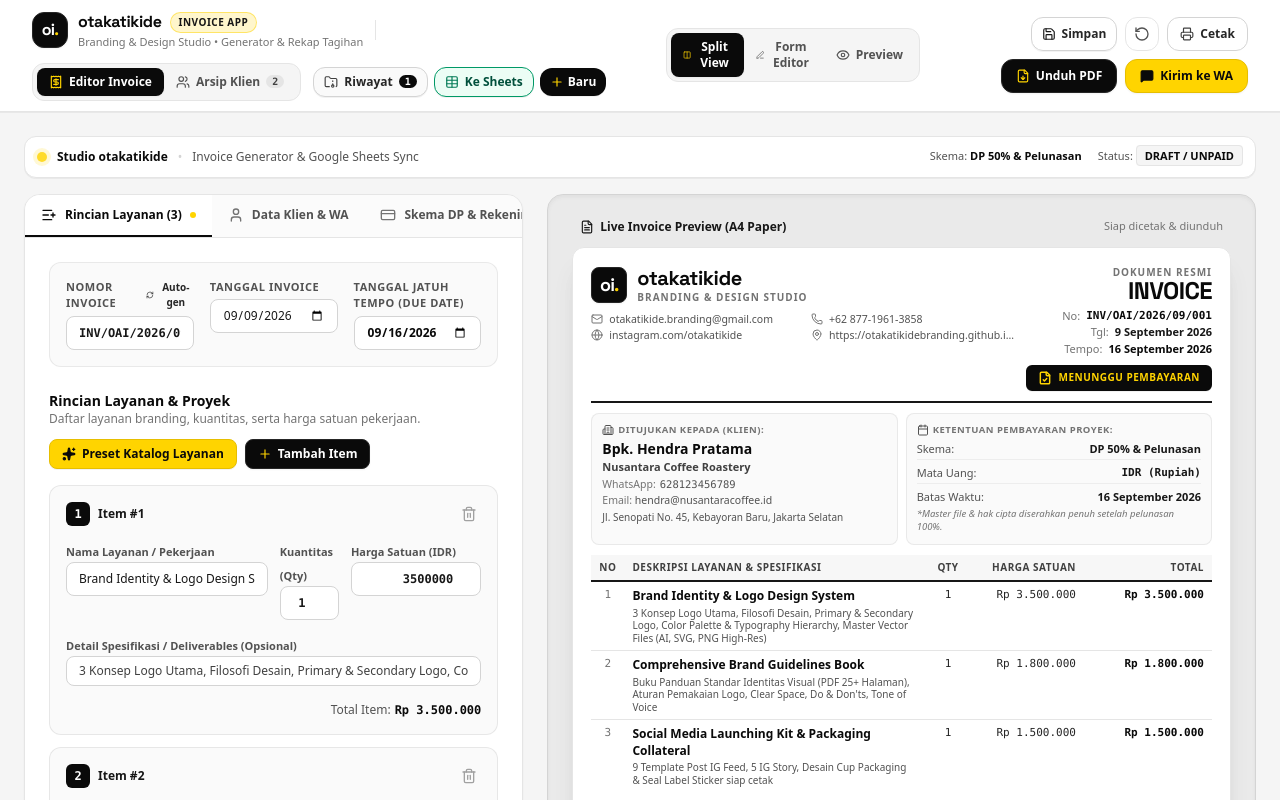
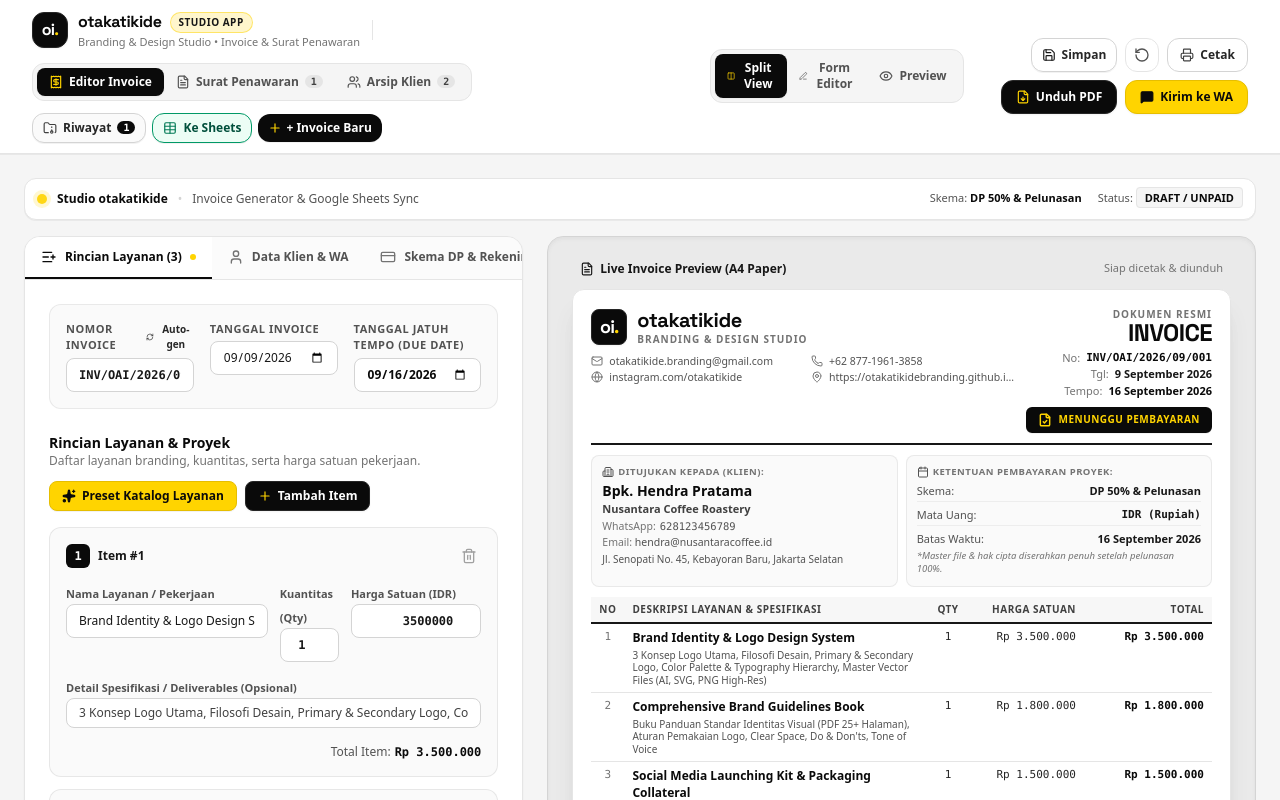
Before and after one commit to otakatikidebranding/invoice, a React (Vite) app: page / in a window 1280 px wide. Shown: the top 800 px of the page. Built offline with nearby package versions, Linux system fonts and the light colour scheme.

Commit message:
Update HeaderNavbar.tsx

```diff
--- a/src/components/HeaderNavbar.tsx
+++ b/src/components/HeaderNavbar.tsx
@@ -8,7 +8,6 @@
   Eye,
   RotateCcw,
   Sparkles,
-  Check,
   FolderArchive,
   Save,
   Plus,
@@ -17,15 +16,19 @@
   RefreshCw,
   Users,
   Receipt,
+  FileText,
+  ArrowRight,
 } from 'lucide-react';
 import { GoogleSheetsConfig } from '../types';
 
 interface HeaderNavbarProps {
-  activeTab: 'generator' | 'clients';
-  onActiveTabChange: (tab: 'generator' | 'clients') => void;
+  activeTab: 'generator' | 'quotation' | 'clients';
+  onActiveTabChange: (tab: 'generator' | 'quotation' | 'clients') => void;
   clientCount: number;
+  quotationCount: number;
   viewMode: 'split' | 'editor' | 'preview';
   onViewModeChange: (mode: 'split' | 'editor' | 'preview') => void;
+  // Invoice actions
   onOpenWhatsApp: () => void;
   onDownloadPdf: () => void;
   onPrint: () => void;
@@ -39,12 +42,19 @@
   onCreateNewInvoice: () => void;
   isSyncingSheets: boolean;
   sheetsConfig: GoogleSheetsConfig | null;
+  // Quotation actions
+  onOpenQuotationWhatsApp?: () => void;
+  onDownloadQuotationPdf?: () => void;
+  onOpenSavedQuotationsModal?: () => void;
+  onCreateNewQuotation?: () => void;
+  onConvertToInvoice?: () => void;
 }
 
 export const HeaderNavbar: React.FC<HeaderNavbarProps> = ({
   activeTab,
   onActiveTabChange,
   clientCount,
+  quotationCount,
   viewMode,
   onViewModeChange,
   onOpenWhatsApp,
@@ -60,11 +70,16 @@
   onCreateNewInvoice,
   isSyncingSheets,
   sheetsConfig,
+  onOpenQuotationWhatsApp,
+  onDownloadQuotationPdf,
+  onOpenSavedQuotationsModal,
+  onCreateNewQuotation,
+  onConvertToInvoice,
 }) => {
   return (
     <header className="sticky top-0 z-40 bg-white/95 backdrop-blur-md border-b border-neutral-200 px-4 lg:px-8 py-2.5 no-print shadow-2xs">
       <div className="max-w-7xl mx-auto flex flex-col xl:flex-row items-center justify-between gap-3">
-        {/* Left: Brand / Studio Identity & Storage Quick Actions */}
+        {/* Left: Brand / Studio Identity & Tab Navigation */}
         <div className="flex items-center gap-3 w-full xl:w-auto justify-between xl:justify-start flex-wrap">
           <div className="flex items-center gap-2.5">
             <div className="w-9 h-9 rounded-xl bg-neutral-950 text-white flex items-center justify-center font-display font-black text-base tracking-tighter shadow-xs relative overflow-hidden border border-neutral-800">
@@ -77,18 +92,18 @@
                   otakatikide
                 </span>
                 <span className="text-[10px] font-extrabold uppercase tracking-wider px-2 py-0.5 rounded-full bg-[#FFD400]/20 text-neutral-900 border border-[#FFD400]/50">
-                  Invoice App
+                  Studio App
                 </span>
               </div>
               <p className="text-[11px] text-neutral-500 hidden sm:block">
-                Branding & Design Studio • Generator & Rekap Tagihan
+                Branding & Design Studio • Invoice & Surat Penawaran
               </p>
             </div>
           </div>
 
           <div className="h-5 w-px bg-neutral-200 hidden md:block"></div>
 
-          {/* Primary View Switcher: Invoice Generator vs Arsip Klien */}
+          {/* Primary View Switcher: Invoice vs Surat Penawaran vs Arsip Klien */}
           <div className="flex items-center bg-neutral-100 p-1 rounded-xl border border-neutral-200 text-xs">
             <button
               type="button"
@@ -101,6 +116,28 @@
             >
               <Receipt className={`w-3.5 h-3.5 ${activeTab === 'generator' ? 'text-[#FFD400]' : ''}`} />
               <span>Editor Invoice</span>
+            </button>
+
+            <button
+              type="button"
+              onClick={() => onActiveTabChange('quotation')}
+              className={`flex items-center gap-1.5 px-3 py-1.5 rounded-lg font-bold transition cursor-pointer ${
+                activeTab === 'quotation'
+                  ? 'bg-neutral-950 text-white shadow-xs'
+                  : 'text-neutral-600 hover:text-neutral-950'
+              }`}
+            >
+              <FileText className={`w-3.5 h-3.5 ${activeTab === 'quotation' ? 'text-[#FFD400]' : ''}`} />
+              <span>Surat Penawaran</span>
+              <span
+                className={`px-1.5 py-0.2 rounded-full text-[10px] font-mono font-bold ${
+                  activeTab === 'quotation'
+                    ? 'bg-[#FFD400] text-neutral-950'
+                    : 'bg-neutral-200 text-neutral-700'
+                }`}
+              >
+                {quotationCount}
+              </span>
             </button>
 
             <button
@@ -126,7 +163,8 @@
             </button>
           </div>
 
-          {/* Quick Storage Actions */}
+          {/* Quick Storage Actions (Contextual per tab) */}
+          {activeTab === 'generator' && (
             <div className="flex items-center gap-1.5 flex-wrap">
               <button
                 type="button"
@@ -163,13 +201,45 @@
                 className="p-1.5 sm:px-2.5 sm:py-1.5 rounded-xl bg-neutral-950 hover:bg-neutral-800 text-white text-xs font-bold flex items-center gap-1 transition cursor-pointer shadow-2xs"
               >
                 <Plus className="w-3.5 h-3.5 text-[#FFD400]" />
-              <span className="hidden sm:inline">Baru</span>
+                <span className="hidden sm:inline">+ Invoice Baru</span>
               </button>
             </div>
+          )}
+
+          {activeTab === 'quotation' && (
+            <div className="flex items-center gap-1.5 flex-wrap">
+              {onOpenSavedQuotationsModal && (
+                <button
+                  type="button"
+                  onClick={onOpenSavedQuotationsModal}
+                  title="Lihat riwayat dan daftar surat penawaran tersimpan"
+                  className="px-2.5 py-1.5 rounded-xl border border-neutral-300 bg-neutral-50 hover:bg-neutral-100 text-neutral-800 text-xs font-bold flex items-center gap-1.5 transition cursor-pointer shadow-2xs"
+                >
+                  <FolderArchive className="w-3.5 h-3.5 text-neutral-700" />
+                  <span className="hidden md:inline">Riwayat SPH</span>
+                  <span className="px-1.5 py-0.2 rounded-full bg-neutral-950 text-white text-[10px] font-mono font-bold">
+                    {quotationCount}
+                  </span>
+                </button>
+              )}
+
+              {onCreateNewQuotation && (
+                <button
+                  type="button"
+                  onClick={onCreateNewQuotation}
+                  title="Buat surat penawaran baru"
+                  className="p-1.5 sm:px-2.5 sm:py-1.5 rounded-xl bg-neutral-950 hover:bg-neutral-800 text-white text-xs font-bold flex items-center gap-1 transition cursor-pointer shadow-2xs"
+                >
+                  <Plus className="w-3.5 h-3.5 text-[#FFD400]" />
+                  <span className="hidden sm:inline">+ Penawaran Baru</span>
+                </button>
+              )}
+            </div>
+          )}
         </div>
 
-        {/* Center: View Switcher (Only shown when on 'generator' tab) */}
-        {activeTab === 'generator' ? (
+        {/* Center: View Switcher (Shown for both generator & quotation) */}
+        {activeTab !== 'clients' ? (
           <div className="flex items-center bg-neutral-100 p-1 rounded-xl border border-neutral-200 text-xs">
             <button
               type="button"
@@ -219,6 +289,7 @@
 
         {/* Right: Output Actions (Print, Download PDF, WhatsApp, Reset) */}
         <div className="flex items-center gap-2 w-full xl:w-auto justify-end flex-wrap">
+          {/* Invoice Tab Actions */}
           {activeTab === 'generator' && (
             <>
               <button
@@ -271,7 +342,69 @@
             </>
           )}
 
+          {/* Quotation Tab Actions */}
+          {activeTab === 'quotation' && (
+            <>
+              {onConvertToInvoice && (
+                <button
+                  type="button"
+                  onClick={onConvertToInvoice}
+                  title="Konversi penawaran ini langsung menjadi Invoice resmi"
+                  className="px-3 py-2 rounded-xl bg-amber-400 hover:bg-amber-500 text-neutral-950 text-xs font-black flex items-center gap-1.5 transition cursor-pointer shadow-xs border border-amber-500"
+                >
+                  <Receipt className="w-3.5 h-3.5 text-neutral-950" />
+                  <span>Ke Invoice</span>
+                  <ArrowRight className="w-3 h-3" />
+                </button>
+              )}
+
+              <button
+                type="button"
+                onClick={onPrint}
+                title="Cetak via Dialog Print Browser"
+                className="px-3 py-2 rounded-xl border border-neutral-300 hover:bg-neutral-100 text-neutral-800 text-xs font-bold flex items-center gap-1.5 transition cursor-pointer"
+              >
+                <Printer className="w-3.5 h-3.5 text-neutral-700" />
+                <span className="hidden sm:inline">Cetak</span>
+              </button>
+
+              {onDownloadQuotationPdf && (
+                <button
+                  type="button"
+                  onClick={onDownloadQuotationPdf}
+                  disabled={isGeneratingPdf}
+                  className="px-3.5 py-2 rounded-xl bg-neutral-950 hover:bg-neutral-800 active:bg-black text-white text-xs font-bold flex items-center gap-1.5 transition cursor-pointer shadow-xs disabled:opacity-50 border border-neutral-800"
+                >
+                  <FileDown className="w-3.5 h-3.5 text-[#FFD400]" />
+                  <span>{isGeneratingPdf ? 'Membuat...' : 'Unduh PDF SPH'}</span>
+                </button>
+              )}
+
+              {onOpenQuotationWhatsApp && (
+                <button
+                  type="button"
+                  onClick={onOpenQuotationWhatsApp}
+                  className="px-3.5 py-2 rounded-xl bg-[#FFD400] hover:bg-[#E6BE00] active:bg-[#CCAA00] text-neutral-950 text-xs font-extrabold flex items-center gap-1.5 transition cursor-pointer shadow-xs border border-[#E6BE00]"
+                >
+                  <MessageSquare className="w-3.5 h-3.5 fill-neutral-950 text-neutral-950" />
+                  <span>Kirim ke WA</span>
+                </button>
+              )}
+            </>
+          )}
+
+          {/* Clients Tab Actions */}
           {activeTab === 'clients' && (
+            <div className="flex items-center gap-2">
+              <button
+                type="button"
+                onClick={() => onActiveTabChange('quotation')}
+                className="px-3 py-2 rounded-xl border border-neutral-300 hover:bg-neutral-100 text-neutral-800 text-xs font-bold flex items-center gap-1.5 transition cursor-pointer"
+              >
+                <FileText className="w-3.5 h-3.5 text-neutral-700" />
+                <span>Buat Penawaran</span>
+              </button>
+
               <button
                 type="button"
                 onClick={() => onActiveTabChange('generator')}
@@ -280,6 +413,7 @@
                 <Receipt className="w-3.5 h-3.5 text-[#FFD400]" />
                 <span>Buka Editor Invoice</span>
               </button>
+            </div>
           )}
         </div>
       </div>
```
Lines whose indentation alone changed are shown as unchanged.
